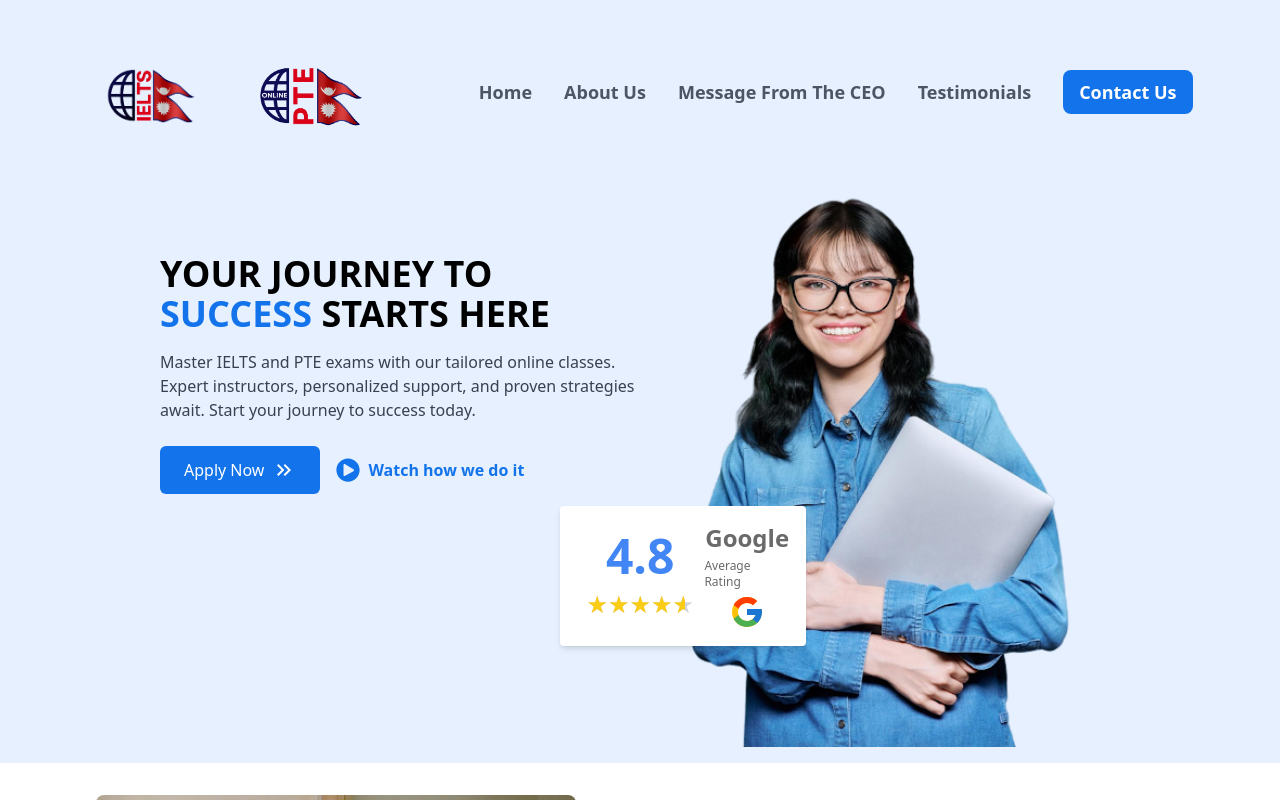
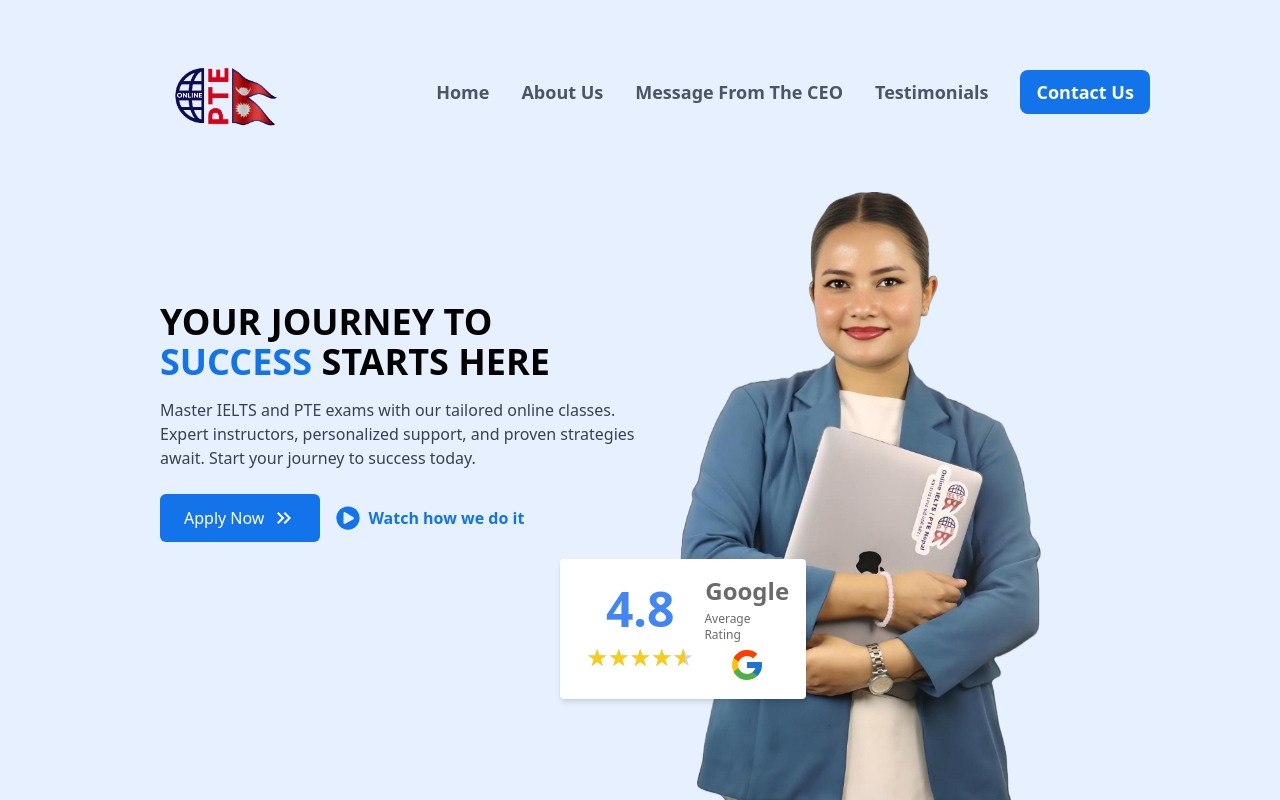
Before and after one commit to PiyushSharma0/nepal-ielts, a Next.js app: page / in a window 1280 px wide. Shown: the top 800 px of the page. Built offline with nearby package versions, Linux system fonts and the light colour scheme.

Commit message:
chore: Remove commented out logo image in Header component and update student image in HomePage component

```diff
--- a/components/Header.jsx
+++ b/components/Header.jsx
@@ -16,7 +16,7 @@ const Header = () => {
   return (
     <header className="w-full bg-[#E6F0FF] px-4 flex items-center justify-between lg:justify-evenly">
       <div className="flex items-center -inset-32">
-        <img src="OIN.png" alt="logo" className="w-20 md:w-32 m-0 p-0" />
+        {/* <img src="OIN.png" alt="logo" className="w-20 md:w-32 m-0 p-0" /> */}
         <img src="OPN.png" alt="logo" className="w-24 md:w-48 m-0 p-0" />
       </div>
       <nav className="hidden lg:flex space-x-8 text-gray-600 text-lg font-semibold">
--- a/components/HomePage.jsx
+++ b/components/HomePage.jsx
@@ -36,7 +36,7 @@ const HomePage = () => {
         </div>
         <div className="md:w-1/2 flex flex-col items-center relative md:hidden">
           <Image
-            src="/girl.png"
+            src="/girl1.png"
             alt="Student Image"
             width={300}
             height={300}
@@ -66,7 +66,7 @@ const HomePage = () => {
         </div>
         <div className="md:w-1/2 md:flex flex-col hidden items-center relative">
           <Image
-            src="/girl.png"
+            src="/girl1.png"
             alt="Student Image"
             width={400}
             height={400}
```
Also changed, not shown: public/girl1.png (added).
